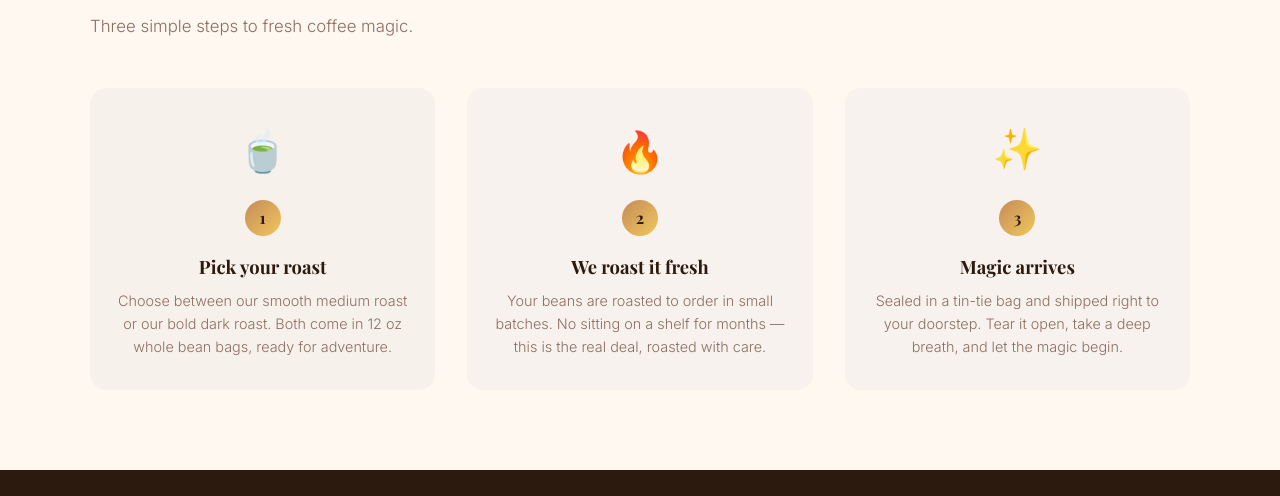
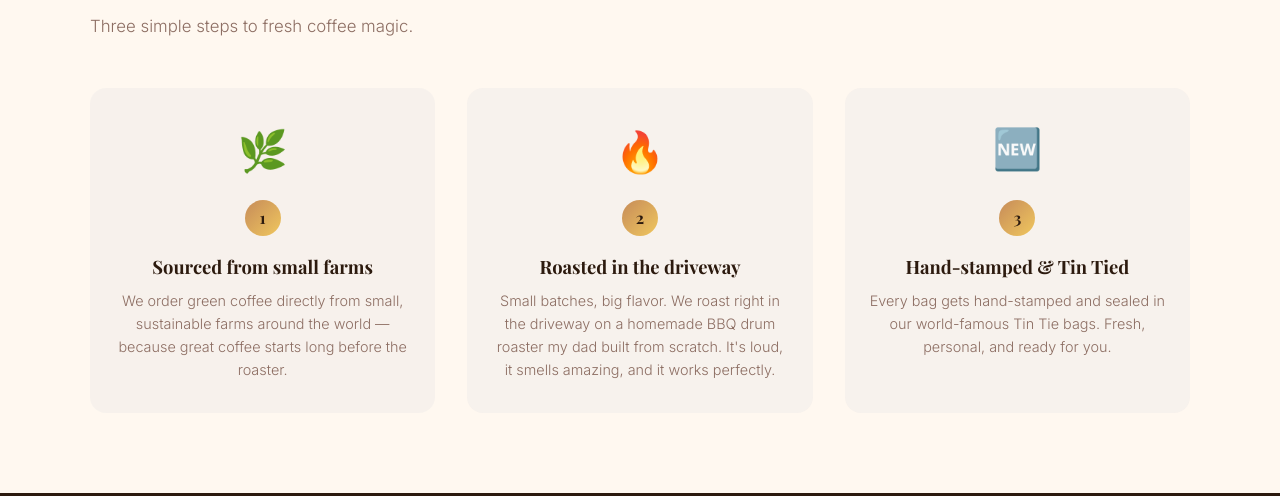
Before and after one commit to jcrandall912/zander-coffee, a plain HTML site: page index.html in a window 1280 px wide. Shown: the part 3176-3672 px from the top of the page. Drawn offline with nearby package versions, Linux system fonts and the light colour scheme; a web font is replaced by a local one.

Commit message:
Update How It Works with real process: green beans, BBQ drum roaster, hand-stamped tin tie bags

```diff
--- a/index.html
+++ b/index.html
@@ -835,22 +835,22 @@
 
       <div class="process-steps">
         <div class="process-step reveal">
-          <span class="step-icon">&#127861;</span>
+          <span class="step-icon">&#127807;</span>
           <div class="step-number">1</div>
-          <h3>Pick your roast</h3>
-          <p>Choose between our smooth medium roast or our bold dark roast. Both come in 12 oz whole bean bags, ready for adventure.</p>
+          <h3>Sourced from small farms</h3>
+          <p>We order green coffee directly from small, sustainable farms around the world — because great coffee starts long before the roaster.</p>
         </div>
         <div class="process-step reveal">
           <span class="step-icon">&#128293;</span>
           <div class="step-number">2</div>
-          <h3>We roast it fresh</h3>
-          <p>Your beans are roasted to order in small batches. No sitting on a shelf for months — this is the real deal, roasted with care.</p>
+          <h3>Roasted in the driveway</h3>
+          <p>Small batches, big flavor. We roast right in the driveway on a homemade BBQ drum roaster my dad built from scratch. It's loud, it smells amazing, and it works perfectly.</p>
         </div>
         <div class="process-step reveal">
-          <span class="step-icon">&#10024;</span>
+          <span class="step-icon">&#127381;</span>
           <div class="step-number">3</div>
-          <h3>Magic arrives</h3>
-          <p>Sealed in a tin-tie bag and shipped right to your doorstep. Tear it open, take a deep breath, and let the magic begin.</p>
+          <h3>Hand-stamped &amp; Tin Tied</h3>
+          <p>Every bag gets hand-stamped and sealed in our world-famous Tin Tie bags. Fresh, personal, and ready for you.</p>
         </div>
       </div>
     </div>
```
